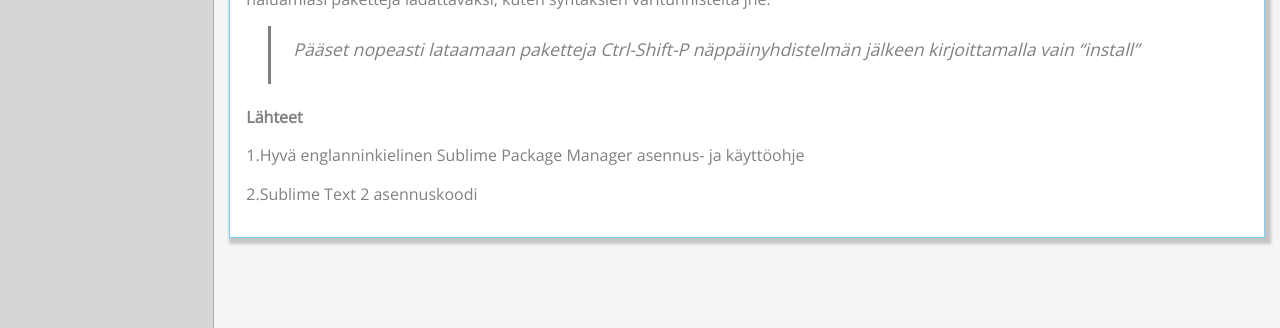
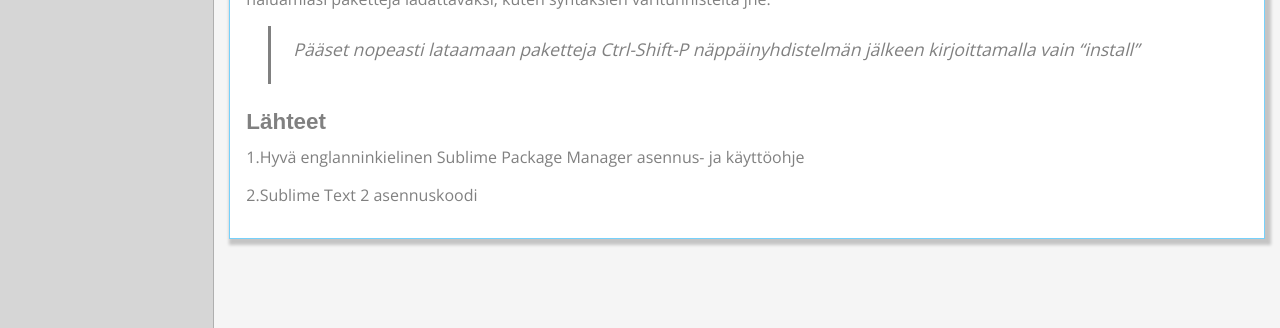
Before and after one commit to KimmoCommit/JAM, a Jekyll site: the page built from _posts/2014-05-03-sublimesetup.md, in a window 1280 px wide. Shown: the part 445-773 px from the top of the page. Built offline with Jekyll 4.4.1, drawn with Linux system fonts in a browser that asks for light colours; nearby versions of some CDN libraries; library files that are not in the unit come from our copies.

```diff
--- a/_posts/2014-05-03-sublimesetup.md
+++ b/_posts/2014-05-03-sublimesetup.md
@@ -19,7 +19,7 @@ Paletissa näkyyn nyt vaihtoehtoja, joita voit valita. Halutessasi voit nyt asen
 > Pääset nopeasti lataamaan paketteja Ctrl-Shift-P näppäinyhdistelmän jälkeen kirjoittamalla vain "install"
 
 
-**Lähteet**
+####Lähteet
 
 1.[Hyvä englanninkielinen Sublime Package Manager asennus- ja käyttöohje](http://www.granneman.com/webdev/editors/sublime-text/packages/how-to-install-and-use-package-control/)
 
```
